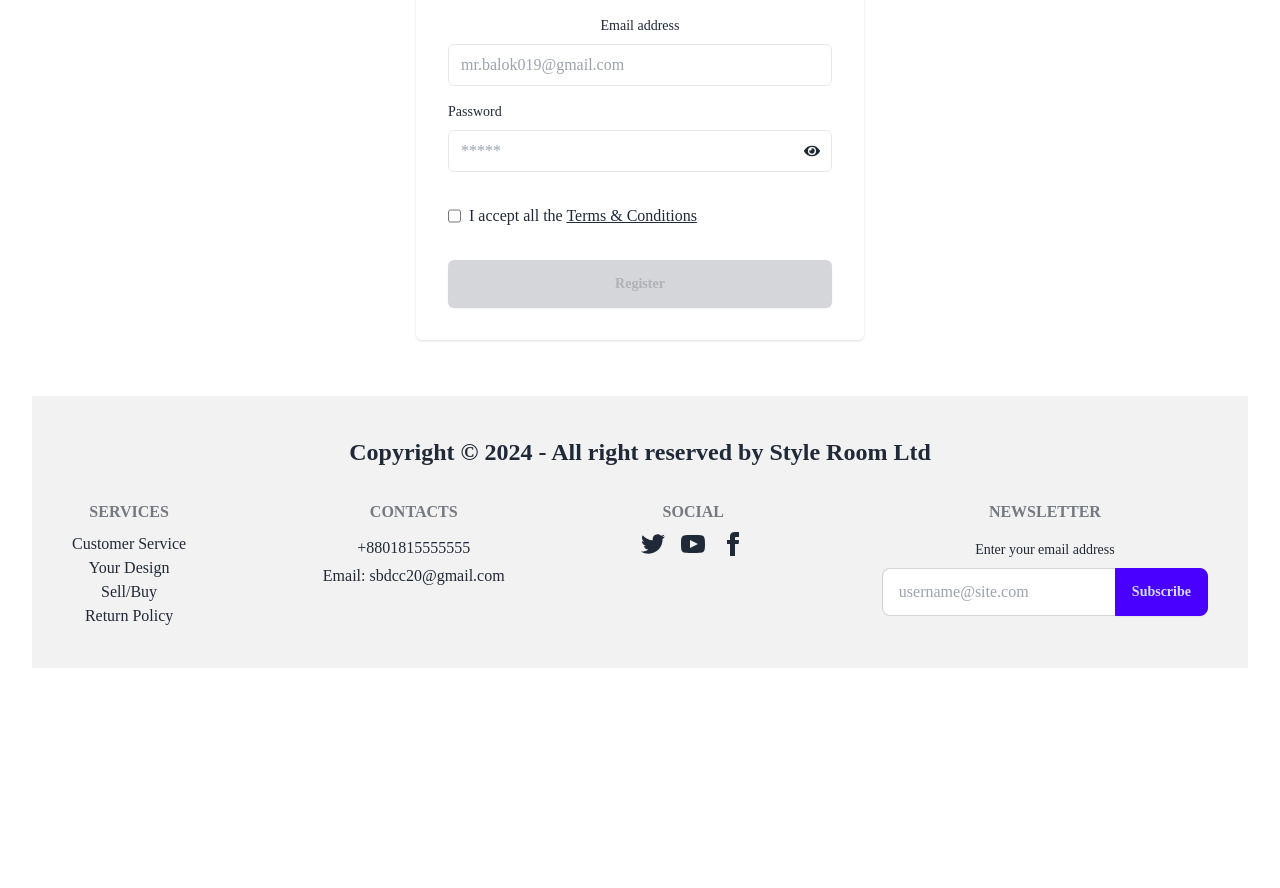
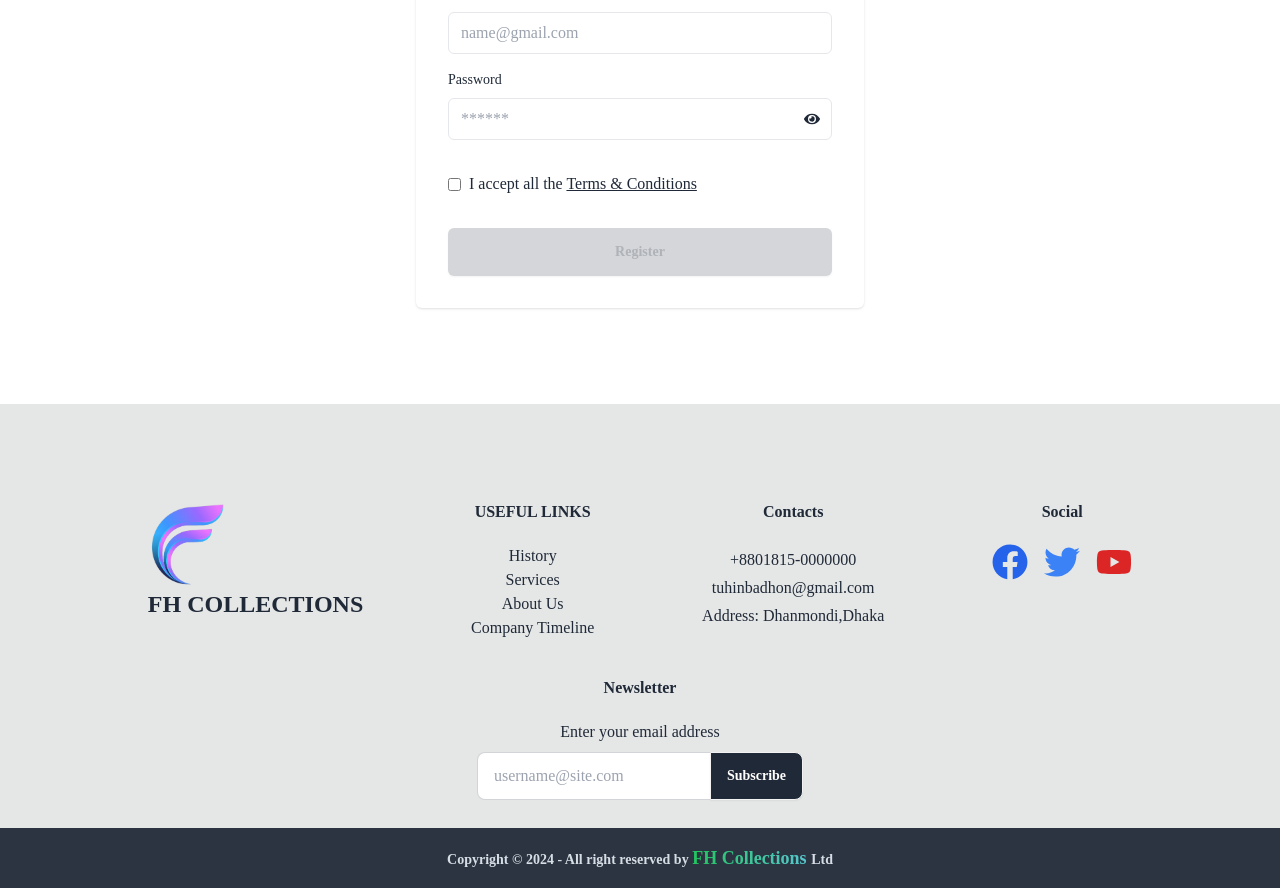
Before and after one commit to Tuhinbadhon/FHShop, a React (Vite) app: page /registration in a window 1280 px wide. Shown: the part 352-1240 px from the top of the page. Before the commit the page ends 1052 px from the top, so only its background shows below. Built offline with nearby package versions, Linux system fonts and the light colour scheme; no server answers; what @lordicon/element would draw is missing.

Commit message:
register done

```diff
--- a/src/Components/Footer/Footer.jsx
+++ b/src/Components/Footer/Footer.jsx
@@ -1,53 +1,105 @@
-import React from 'react';
+import { Link } from "react-router-dom";
+import { FaFacebook, FaTwitter, FaYoutube } from "react-icons/fa";
+import logo from "../../../public/srlogo.png";
 
 const Footer = () => {
+  const currentYear = new Date().getFullYear();
   return (
-        <div data-aos="fade-up"
-        data-aos-duration="1000">
-            <footer className=" place-items-center w-full gap-4
-            p-10 bg-base-200 text-base-content flex flex-col  ">
-                <div className='font-semibold text-2xl text-center mb-4'>
-                    <p>Copyright © 2024 - All right reserved by Style Room Ltd</p>
+    <div className=" mx-auto">
+      <footer className="bg-base-300 md:pt-24 py-7 w-full gap-4 text-base-content   md:px-14  lg:mt-20 mt-5 px-5 ">
+        <div className="w-full flex  lg:flex-row md:flex-row md:justify-between flex-col gap-4 lg:justify-evenly ">
+          <div className="flex flex-col max-[450px]:items-center ">
+            <img className="w-20 " src={logo} alt="" />
+            <Link to="/" className=" ">
+              <div className=" flex flex-col  lg:text-start md:items-start items-center p-0 ml-0  ">
+                <h2 className="uppercase text-2xl max-[450px]:text-xl     font-extrabold ">
+                  FH Collections
+                </h2>
+                <p className="uppercase text-xs     font-bold  "></p>
               </div>
-                <div className='w-full flex  lg:flex-row md:flex-row flex-col gap-4 lg:justify-between '>
-                    <div className='flex flex-col  text-center  '>
-                        <h6 className="footer-title">Services</h6>
-                        <a className="link link-hover">Customer Service</a>
-                        <a className="link link-hover">Your Design</a>
-                        <a className="link link-hover">Sell/Buy</a>
-                        <a className="link link-hover">Return Policy</a>
-
+            </Link>
           </div>
-                    <div className='flex flex-col gap-1 text-center'>
-                        <h6 className="footer-title">Contacts</h6>
-                        <a className="link link-hover">+8801815555555</a>
-                        <a className="link link-hover">Email: sbdcc20@gmail.com</a>
-
-
+          <div className="flex flex-col  text-center  ">
+            <h6 className="font-bold   md:mb-5 ">USEFUL LINKS</h6>
+            <a className="link link-hover ">History</a>
+            <a className="link link-hover   ">Services</a>
+            <a className="link link-hover   ">About Us</a>
+            <a className="link link-hover   ">Company Timeline</a>
           </div>
-                    <div className='text-center'>
-                        <h6 className="footer-title">Social</h6>
+          <div className="flex flex-col gap-1 text-center">
+            <h6 className="font-bold   md:mb-5">Contacts</h6>
+            <a className="link link-hover   ">+8801815-0000000</a>
+            <a className="link link-hover   ">tuhinbadhon@gmail.com</a>
+            <a className="link link-hover   ">Address: Dhanmondi,Dhaka</a>
+          </div>
+          <div className="text-center">
+            <h6 className="font-bold   md:mb-5 ">Social</h6>
             <div className="grid grid-flow-col gap-4 justify-center">
-                            <a href=''><svg xmlns="http://www.w3.org/2000/svg" width="24" height="24" viewBox="0 0 24 24" className="fill-current"><path d="M24 4.557c-.883.392-1.832.656-2.828.775 1.017-.609 1.798-1.574 2.165-2.724-.951.564-2.005.974-3.127 1.195-.897-.957-2.178-1.555-3.594-1.555-3.179 0-5.515 2.966-4.797 6.045-4.091-.205-7.719-2.165-10.148-5.144-1.29 2.213-.669 5.108 1.523 6.574-.806-.026-1.566-.247-2.229-.616-.054 2.281 1.581 4.415 3.949 4.89-.693.188-1.452.232-2.224.084.626 1.956 2.444 3.379 4.6 3.419-2.07 1.623-4.678 2.348-7.29 2.04 2.179 1.397 4.768 2.212 7.548 2.212 9.142 0 14.307-7.721 13.995-14.646.962-.695 1.797-1.562 2.457-2.549z"></path></svg></a>
-                            <a href=''><svg xmlns="http://www.w3.org/2000/svg" width="24" height="24" viewBox="0 0 24 24" className="fill-current"><path d="M19.615 3.184c-3.604-.246-11.631-.245-15.23 0-3.897.266-4.356 2.62-4.385 8.816.029 6.185.484 8.549 4.385 8.816 3.6.245 11.626.246 15.23 0 3.897-.266 4.356-2.62 4.385-8.816-.029-6.185-.484-8.549-4.385-8.816zm-10.615 12.816v-8l8 3.993-8 4.007z"></path></svg></a>
-                            <a href=''><svg xmlns="http://www.w3.org/2000/svg" width="24" height="24" viewBox="0 0 24 24" className="fill-current"><path d="M9 8h-3v4h3v12h5v-12h3.642l.358-4h-4v-1.667c0-.955.192-1.333 1.115-1.333h2.885v-5h-3.808c-3.596 0-5.192 1.583-5.192 4.615v3.385z"></path></svg></a>
+              <a href="">
+                <FaFacebook className="text-4xl text-blue-600" />
+              </a>
+              <a href="">
+                <FaTwitter className="text-4xl text-blue-500" />
+              </a>
+              <a href="">
+                <FaYoutube className="text-4xl text-red-600" />
+              </a>
             </div>
           </div>
-
-                    <form className=''>
-                        <h6 className="footer-title text-center">Newsletter</h6>
-                        <fieldset className="form-control w-80 mx-auto">
-                            <label className="label mx-auto">
-                                <span className="label-text">Enter your email address</span>
+          {/* <div>
+            <form className="md:hidden  flex flex-col items-center  ">
+              <h6 className="font-bold   md:mb-5">Newsletter</h6>
+              <fieldset className="form-control w-80">
+                <label className="label items-center justify-center flex">
+                  <span className="  ">Enter your email address</span>
                 </label>
-                            <div className="join mx-auto">
-                                <input type="text" placeholder="username@site.com" className="input input-bordered join-item" />
-                                <button className="btn btn-primary join-item">Subscribe</button>
+                <div className="join">
+                  <input
+                    type="text"
+                    placeholder="username@site.com"
+                    className="input input-bordered join-item"
+                  />
+                  <button className="btn bg-gray-800 text-white  join-item">
+                    Subscribe
+                  </button>
+                </div>
+              </fieldset>
+            </form>
+          </div> */}
+        </div>
+        <div className="lg:mt-9 mt-5">
+          <form className="  flex flex-col  items-center  ">
+            <h6 className="font-bold   md:mb-3">Newsletter</h6>
+            <fieldset className="form-control w-80">
+              <label className="label items-center justify-center flex">
+                <span className="  ">Enter your email address</span>
+              </label>
+              <div className="join">
+                <input
+                  type="text"
+                  placeholder="username@site.com"
+                  className="input input-bordered join-item"
+                />
+                <button className="btn bg-gray-800 text-white  join-item">
+                  Subscribe
+                </button>
               </div>
             </fieldset>
           </form>
         </div>
       </footer>
+      <div className="font-semibold p-4  text-center  bg-neutral text-neutral-content  ">
+        <p className="text-sm">
+          Copyright © {currentYear} - All right reserved by{" "}
+          <Link
+            to="/"
+            className=" lg:text-lg font-bold max-[450px]:text-xl bg-gradient-to-r from-green-500 to-[#59C6D2] text-transparent bg-clip-text"
+          >
+            FH Collections{" "}
+          </Link>
+          Ltd
+        </p>
+      </div>
     </div>
   );
 };
--- a/src/Pages/Home/LogRegComponent.jsx
+++ b/src/Pages/Home/LogRegComponent.jsx
@@ -18,11 +18,11 @@ const LogRegComponent = () => {
         <div className="form-control signup-form ">
           <Registration />
         </div>
-        <div className="form-control signin-form">
+        <div className="form-control max-[450px]:mt-10 signin-form">
           <Login />
         </div>
       </div>
-      <div className="intros-container">
+      <div className="intros-container ">
         <div className="intro-control signin-intro">
           <div className="intro-control__inner">
             <img
--- a/src/Pages/Home/toggle.css
+++ b/src/Pages/Home/toggle.css
@@ -179,9 +179,11 @@
   }
   .container .intros-container {
     order: 1;
-    width: 100%;
+    width: 90%;
     left: 0%;
     height: 40vh;
+    margin-left: 20px;
+    margin-right: 20px;
   }
   .container .intros-container .intro-control {
     position: absolute;
--- a/src/Pages/Login/Login.jsx
+++ b/src/Pages/Login/Login.jsx
@@ -1,3 +1,4 @@
+/* eslint-disable no-unused-vars */
 import React, { useState } from "react";
 import { Link, useNavigate } from "react-router-dom";
 import { FaEye, FaEyeSlash } from "react-icons/fa";
--- a/src/Pages/Registration/Registration.jsx
+++ b/src/Pages/Registration/Registration.jsx
@@ -1,154 +1,179 @@
-import React, { useContext, useState } from 'react';
-import { Link } from 'react-router-dom';
+/* eslint-disable no-unused-vars */
+import React, { useContext, useState } from "react";
+import { Link } from "react-router-dom";
 import { FaEye, FaEyeSlash } from "react-icons/fa";
-import { AuthContext } from '../../provider/AuthProvider';
+import { AuthContext } from "../../provider/AuthProvider";
 
-
-import { updateProfile } from 'firebase/auth';
-import Swal from 'sweetalert2'
-import ReactDOM from 'react-dom';
-import { Helmet, HelmetProvider } from 'react-helmet-async';
-
+import { updateProfile } from "firebase/auth";
+import Swal from "sweetalert2";
+import ReactDOM from "react-dom";
+import { Helmet, HelmetProvider } from "react-helmet-async";
 
 const Registration = () => {
-    const [registerError,setRegisterError]= useState('');
+  const [registerError, setRegisterError] = useState("");
   const [showPass, setShowpass] = useState(false);
-    const [showButton,setShowButton] =useState(true);
+  const [showButton, setShowButton] = useState(true);
 
   const authInfo = useContext(AuthContext);
-    const {createUser} = authInfo;
+  const { createUser } = authInfo;
   //console.log(authInfo);
 
   const helmetContext = {};
 
-
-    const registerFormHandler=e=>{
+  const registerFormHandler = (e) => {
     e.preventDefault();
-        const name=e.target.name.value;
-        const photoURL=e.target.photoURL.value;
-        const email=e.target.email.value;
-        const password=e.target.password.value;
+    const name = e.target.name.value;
+    const photoURL = e.target.photoURL.value;
+    const email = e.target.email.value;
+    const password = e.target.password.value;
 
     //create user from firebase by AuthProvider
     if (!/(?=.*[A-Z])(?=.*[a-z])(?=.*\d).{6,}/.test(password)) {
-            const errorMessage = 'Password must have at least one uppercase letter, one lowercase letter and one number and it must be minimum 6 characters';
+      const errorMessage =
+        "Password must have at least one uppercase letter, one lowercase letter and one number and it must be minimum 6 characters";
       setRegisterError(errorMessage);
       Swal.fire({
         text: errorMessage,
-                icon: 'error',
+        icon: "error",
       });
       return;
     }
 
-
-         createUser(email,password)
-         .then(result=>{
+    createUser(email, password)
+      .then((result) => {
         Swal.fire({
-
-                text: 'Successfuly Registered',
-                icon: 'success',
-
-              })
+          text: "Successfuly Registered",
+          icon: "success",
+        });
         updateProfile(result.user, {
           displayName: name,
-                photoURL: photoURL
+          photoURL: photoURL,
         })
-              .then(() => {
-
-              })
+          .then(() => {})
           .catch((error) => {
             Swal.fire({
-
               text: error.message,
-                    icon: 'error',
-
-                  })
+              icon: "error",
             });
-
+          });
 
         e.target.reset();
         setShowpass(false);
         setShowButton(true);
       })
-         .catch(error=>{
+      .catch((error) => {
         Swal.fire({
-
           text: error.message,
-                icon: 'error',
-
-              })
-
-         })
-
-    }
+          icon: "error",
+        });
+      });
+  };
 
   return (
     <div>
-
-
-            <div className=' p-4 max-h-max'>
+      <div className=" p-4 max-h-max">
         <HelmetProvider context={helmetContext}>
           <Helmet>
             <title>Registration</title>
           </Helmet>
         </HelmetProvider>
         <div className="mx-auto w-full max-w-md p-4 rounded-md shadow sm:p-8 dark:bg-gray-50 dark:text-gray-800">
-                    <h2 className="mb-3 text-3xl font-semibold text-center">Register NOW!</h2>
+          <h2 className="mb-3 text-3xl font-semibold text-center">
+            Register Here!
+          </h2>
 
-
-                    <form noValidate="" action="" className="space-y-8" onSubmit={registerFormHandler}>
+          <form
+            noValidate=""
+            action=""
+            className="space-y-8"
+            onSubmit={registerFormHandler}
+          >
             <div className="space-y-4">
               <div className="space-y-2">
-                                <label htmlFor="text" className="block text-sm">Your Name</label>
-                                <input type="text" name="name" placeholder="Your Name" className="w-full px-3 py-2 border rounded-md dark:border-gray-300 dark:bg-gray-50 dark:text-gray-800 focus:dark:border-violet-600" required />
+                <label htmlFor="text" className="block text-sm">
+                  Your Name
+                </label>
+                <input
+                  type="text"
+                  name="name"
+                  placeholder="Your Name"
+                  className="w-full px-3 py-2 border rounded-md dark:border-gray-300 dark:bg-gray-50 dark:text-gray-800 focus:dark:border-violet-600"
+                  required
+                />
               </div>
               <div className="space-y-2">
-                                <label htmlFor="text" className="block text-sm">Photo URL</label>
-                                <input type="text" name="photoURL" placeholder="http://www......" className="w-full px-3 py-2 border rounded-md dark:border-gray-300 dark:bg-gray-50 dark:text-gray-800 focus:dark:border-violet-600" />
+                <label htmlFor="text" className="block text-sm">
+                  Photo URL
+                </label>
+                <input
+                  type="text"
+                  name="photoURL"
+                  placeholder="http://www......"
+                  className="w-full px-3 py-2 border rounded-md dark:border-gray-300 dark:bg-gray-50 dark:text-gray-800 focus:dark:border-violet-600"
+                />
               </div>
               <div className="space-y-2">
-                                <label htmlFor="email" className="block text-sm">Email address</label>
-                                <input type="email" name="email" placeholder="mr.balok019@gmail.com" className="w-full px-3 py-2 border rounded-md dark:border-gray-300 dark:bg-gray-50 dark:text-gray-800 focus:dark:border-violet-600" required />
+                <label htmlFor="email" className="block text-sm">
+                  Email address
+                </label>
+                <input
+                  type="email"
+                  name="email"
+                  placeholder="name@gmail.com"
+                  className="w-full px-3 py-2 border rounded-md dark:border-gray-300 dark:bg-gray-50 dark:text-gray-800 focus:dark:border-violet-600"
+                  required
+                />
               </div>
               <div className="space-y-2">
                 <div className="flex justify-between ">
-                                    <label htmlFor="password" className="text-sm ">Password</label>
-
+                  <label htmlFor="password" className="text-sm ">
+                    Password
+                  </label>
                 </div>
-                                <div className='relative'>
+                <div className="relative">
                   <input
-                                        type={showPass ? 'text' : 'password'}
+                    type={showPass ? "text" : "password"}
                     name="password"
                     id="password"
-                                        placeholder="*****"
+                    placeholder="******"
                     className="w-full px-3 py-2 border rounded-md dark:border-gray-300 dark:bg-gray-50 dark:text-gray-800 focus:dark:border-violet-600"
                     required
                   />
                   <span
-                                        className='absolute inset-y-0 right-0 flex items-center pr-3 cursor-pointer'
-                                        onClick={() => { setShowpass(!showPass) }}
+                    className="absolute inset-y-0 right-0 flex items-center pr-3 cursor-pointer"
+                    onClick={() => {
+                      setShowpass(!showPass);
+                    }}
                   >
                     {showPass ? <FaEyeSlash /> : <FaEye />}
                   </span>
                 </div>
               </div>
             </div>
-                        <div className='flex gap-2 '>
-                                <input type="checkbox" onClick={()=>setShowButton(!showButton)} />
-                                <p>I accept all the <a href='' ><u>Terms
-                                    & Conditions</u></a> </p>
-
+            <div className="flex items-center gap-2 ">
+              <input
+                type="checkbox"
+                onClick={() => setShowButton(!showButton)}
+              />
+              <p>
+                I accept all the{" "}
+                <a href="">
+                  <u>Terms & Conditions</u>
+                </a>{" "}
+              </p>
             </div>
 
-                        <button  className="btn w-full btn-secondary px-8 py-3
+            <button
+              className="btn w-full btn-secondary hover:btn-success px-8 py-3
                         font-semibold rounded-md dark:bg-violet-600 dark:text-gray-50"
-                        disabled={showButton}>Register</button>
+              disabled={showButton}
+            >
+              Register
+            </button>
           </form>
         </div>
       </div>
-
     </div>
-
   );
 };
 
--- a/src/main.jsx
+++ b/src/main.jsx
@@ -1,21 +1,19 @@
-import React from 'react'
-import ReactDOM from 'react-dom/client'
-import App from './App.jsx'
-import './index.css'
-import { RouterProvider } from 'react-router-dom'
-import router from './Route/Router.jsx'
-import AuthProvider from './provider/AuthProvider.jsx'
-import AOS from 'aos';
-import 'aos/dist/aos.css';
+import React from "react";
+import ReactDOM from "react-dom/client";
+import "./index.css";
+import { RouterProvider } from "react-router-dom";
+import router from "./Route/Router.jsx";
+import AuthProvider from "./provider/AuthProvider.jsx";
+import AOS from "aos";
+import "aos/dist/aos.css";
 AOS.init();
-ReactDOM.createRoot(document.getElementById('root')).render(
+ReactDOM.createRoot(document.getElementById("root")).render(
   <React.StrictMode>
     <AuthProvider>
-      <RouterProvider router={router} />
+      {" "}
+      <div className=" mx-auto">
+        <RouterProvider router={router} />
+      </div>
     </AuthProvider>
-
-  </React.StrictMode>,
-
-
-
-)
+  </React.StrictMode>
+);
```
Also changed, not shown: src/Layouts/MainLayout.jsx (+7 -7 lines), src/Route/Router.jsx (+25 -29 lines). Lines whose indentation alone changed are shown as unchanged.
